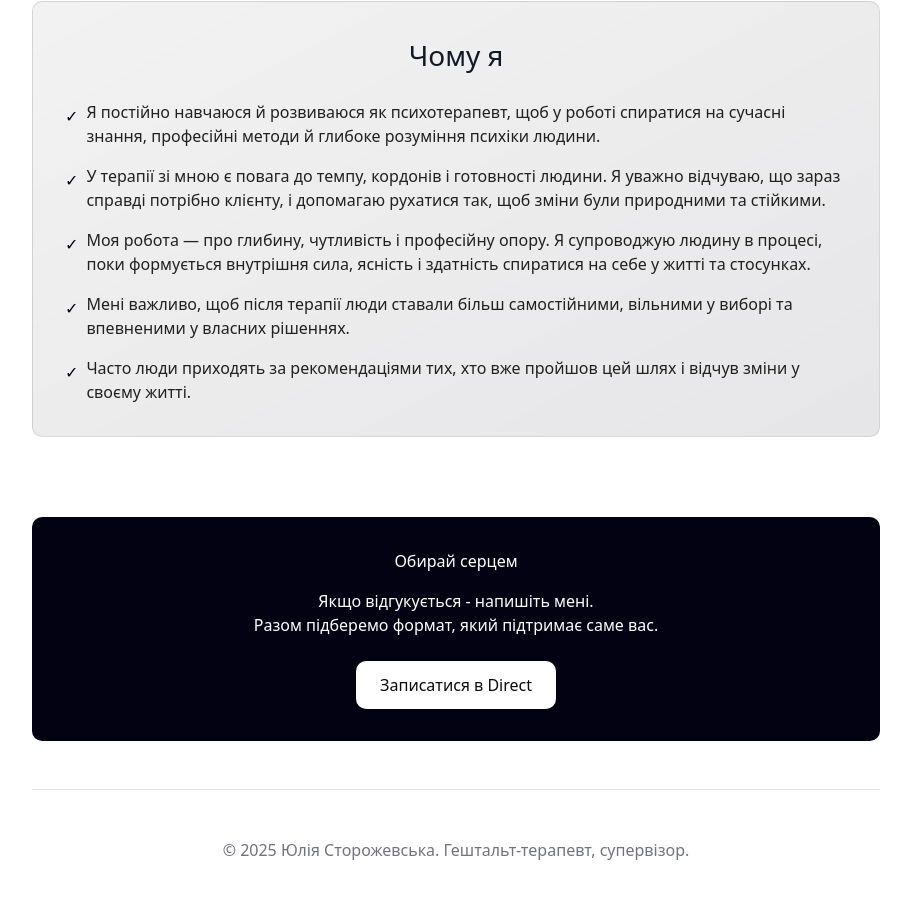
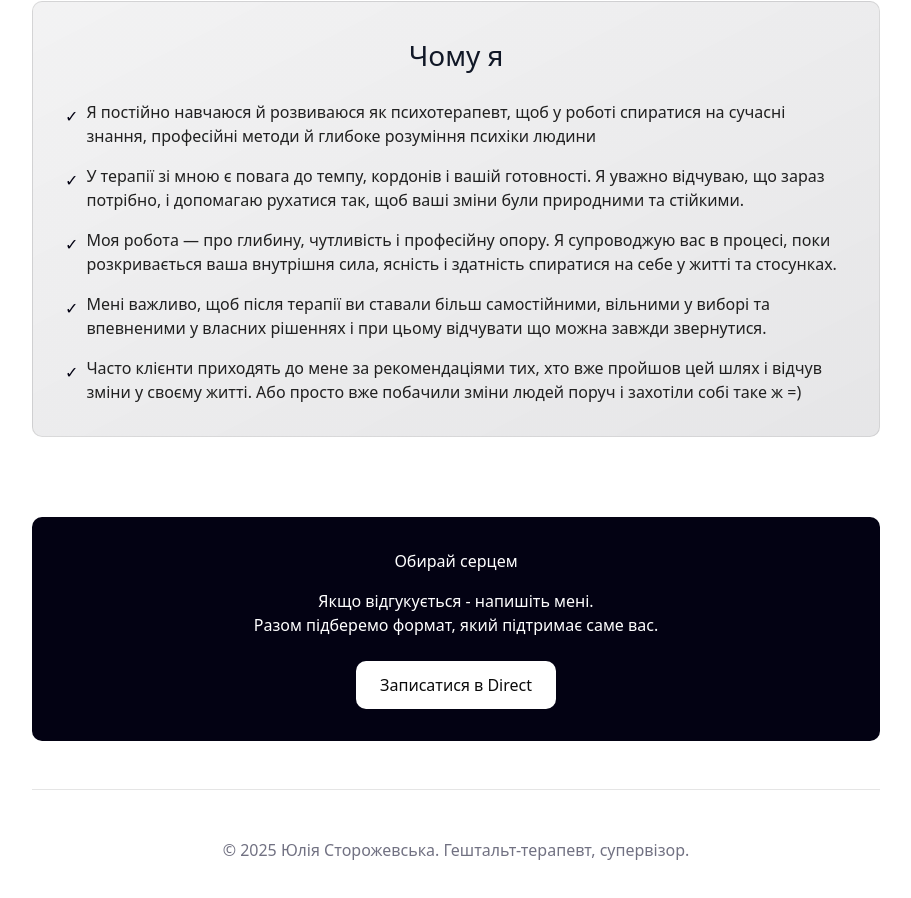
Before and after one commit to Storozhevska/vite-psychotherapist-site, a React (Vite) app: page / in a window 1280 px wide. Shown: the part 6371-7269 px from the top of the page, without its empty margins (184-1095 px from the left). Built offline with nearby package versions, Linux system fonts and the light colour scheme.

Commit message:
Update project files

```diff
--- a/src/App.tsx
+++ b/src/App.tsx
@@ -494,11 +494,11 @@ export default function App() {
 
     <div className="space-y-4 text-foreground/90 leading-loose">
       {[
-        "Я постійно навчаюся й розвиваюся як психотерапевт, щоб у роботі спиратися на сучасні знання, професійні методи й глибоке розуміння психіки людини.",
-        "У терапії зі мною є повага до темпу, кордонів і готовності людини. Я уважно відчуваю, що зараз справді потрібно клієнту, і допомагаю рухатися так, щоб зміни були природними та стійкими.",
-        "Моя робота — про глибину, чутливість і професійну опору. Я супроводжую людину в процесі, поки формується внутрішня сила, ясність і здатність спиратися на себе у житті та стосунках.",
-        "Мені важливо, щоб після терапії люди ставали більш самостійними, вільними у виборі та впевненими у власних рішеннях.",
-        "Часто люди приходять за рекомендаціями тих, хто вже пройшов цей шлях і відчув зміни у своєму житті."
+        "Я постійно навчаюся й розвиваюся як психотерапевт, щоб у роботі спиратися на сучасні знання, професійні методи й глибоке розуміння психіки людини",
+        "У терапії зі мною є повага до темпу, кордонів і вашій готовності. Я уважно відчуваю, що зараз потрібно, і допомагаю рухатися так, щоб ваші зміни були природними та стійкими.",
+        "Моя робота — про глибину, чутливість і професійну опору. Я супроводжую вас в процесі, поки розкривається ваша внутрішня сила, ясність і здатність спиратися на себе у житті та стосунках.",
+        "Мені важливо, щоб після терапії ви ставали більш самостійними, вільними у виборі та впевненими у власних рішеннях і при цьому відчувати що можна завжди звернутися.",
+        "Часто клієнти приходять до мене за рекомендаціями тих, хто вже пройшов цей шлях і відчув зміни у своєму житті. Або просто вже побачили зміни людей поруч і захотіли собі таке ж =)"
       ].map((text, i) => (
         <p key={i} className="flex items-start gap-2">
           <span className="text-primary mt-1">✓</span>
```
